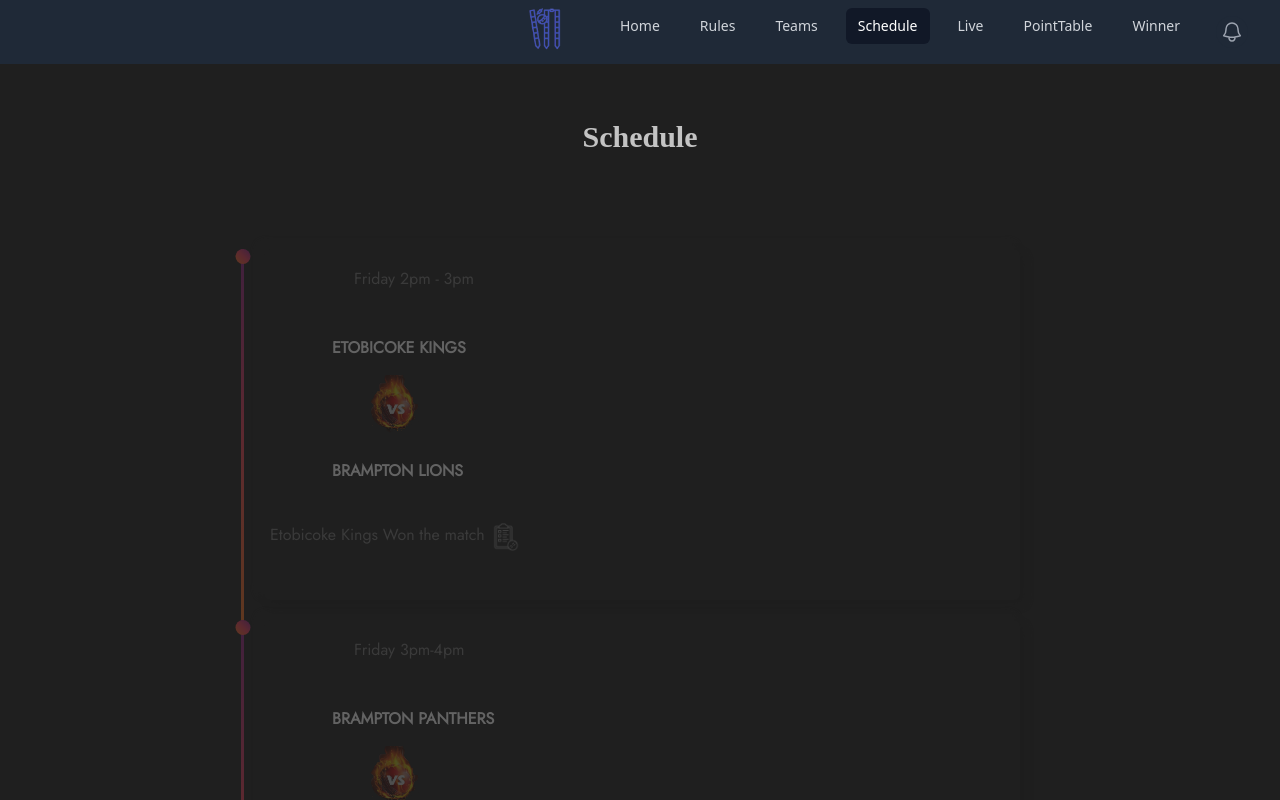
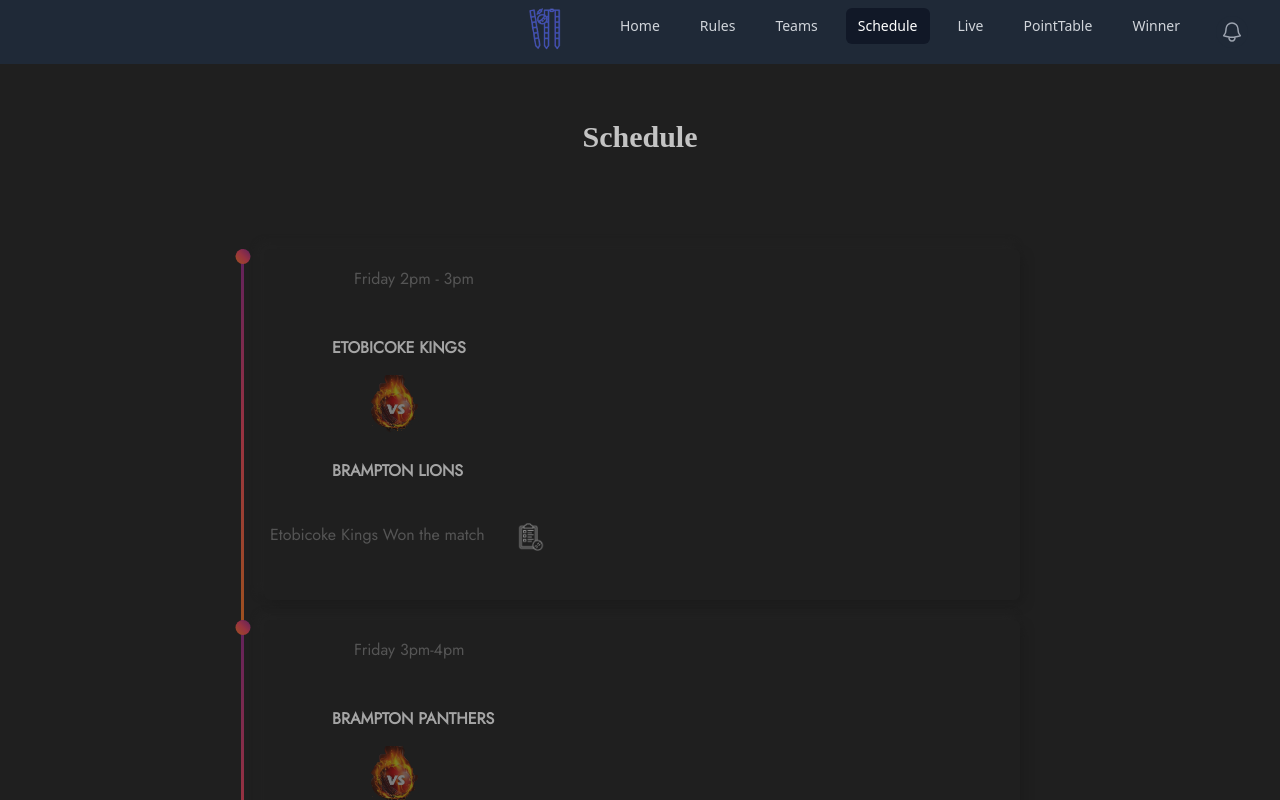
Before and after one commit to Dutt0408/my-project, a React (Create React App) app: page /Schedule in a window 1280 px wide. Shown: the top 800 px of the page. Built offline with nearby package versions, Linux system fonts and the light colour scheme; a web font is replaced by a local one.

Commit message:
Commit usbsss

```diff
--- a/src/Schedule.css
+++ b/src/Schedule.css
@@ -18,7 +18,8 @@
   margin-left: -22px;
   margin-top: -35px;
   margin-bottom: 25px;
-  Opacity: 0.4
+  Opacity: 0.4;
+  margin-right: 20px;
 }
 .design-section {
   display: flex;
@@ -208,9 +209,10 @@
 }
 .trophy-icon{
 padding-left: 5px;
-  margin-left: 195px;
+  margin-left: 220px;
   margin-top: 10px;
-  opacity:0.5 ;
+  opacity:0.8 ;
+
 }
 .trophy-icon:hover{
 
--- a/src/Schedule.js
+++ b/src/Schedule.js
@@ -68,7 +68,7 @@ const scheduleData = {
             <div
               key={index}
               className={`timeline ${day.toLowerCase()}`}
-              style={{ opacity: match.isOver ? 0.3 : 1 }}
+              style={{ opacity: match.isOver ? 0.6 : 1 }}
             >
               <div className="timeline-empty"></div>
               <div className="timeline-middle">
```
